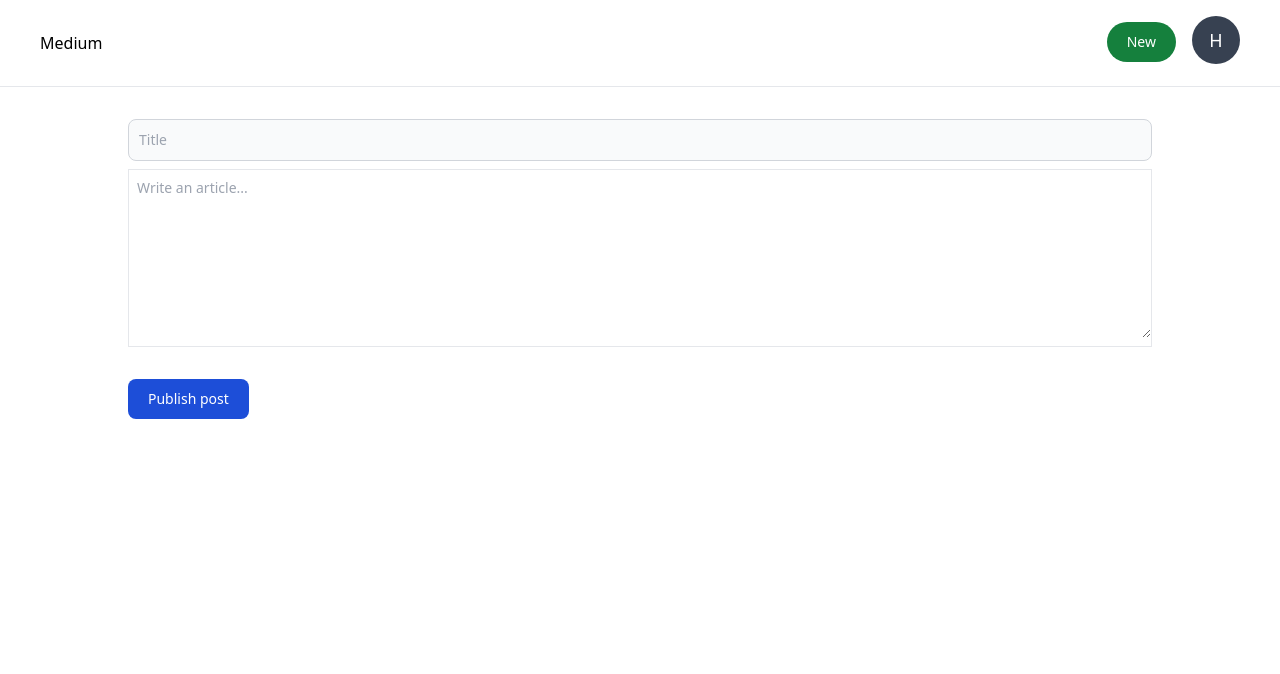
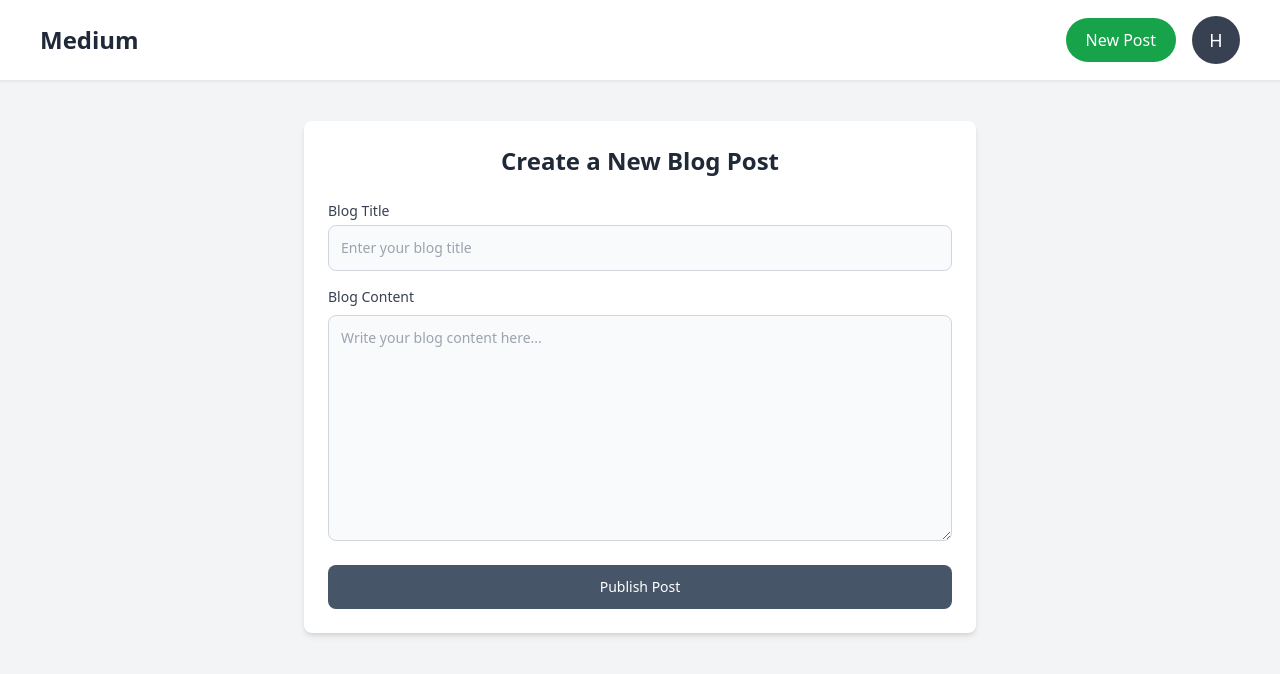
Before and after one commit to w0wayush/Blog-Website, a React (Vite) app in the folder frontend/: page /publish in a window 1280 px wide. Shown: the top 674 px of the page. Built offline with nearby package versions, Linux system fonts and the light colour scheme.

Commit message:
UI Changes

```diff
--- a/frontend/src/components/Appbar.tsx
+++ b/frontend/src/components/Appbar.tsx
@@ -3,24 +3,25 @@ import { Link } from "react-router-dom";
 
 export const Appbar = () => {
   return (
-    <div className="border-b flex justify-between px-10 py-4">
+    <div className="border-b bg-white shadow-sm sticky top-0 z-50">
+      <div className="flex justify-between items-center px-10 py-4">
         <Link
-        to={"/blogs"}
-        className="flex flex-col justify-center cursor-pointer"
+          to="/blogs"
+          className="text-2xl font-bold text-gray-800 cursor-pointer"
         >
           Medium
         </Link>
-      <div>
+        <div className="flex items-center">
           <Link to={`/publish`}>
             <button
               type="button"
-            className="mr-4 text-white bg-green-700 hover:bg-green-800 focus:outline-none focus:ring-4 focus:ring-green-300 font-medium rounded-full text-sm px-5 py-2.5 text-center me-2 mb-2 "
+              className="mr-4 text-white bg-green-600 hover:bg-green-700 focus:outline-none focus:ring-4 focus:ring-green-300 font-medium rounded-full px-5 py-2.5"
             >
-            New
+              New Post
             </button>
           </Link>
-
-        <Avatar size={"big"} name="harkirat" />
+          <Avatar size="big" name="Harkirat" />
+        </div>
       </div>
     </div>
   );
--- a/frontend/src/components/BlogSkeleton.tsx
+++ b/frontend/src/components/BlogSkeleton.tsx
@@ -8,7 +8,7 @@ export const BlogSkeleton = () => {
           <div className="h-4 w-4 bg-gray-200 rounded-full w-48 mb-4"></div>
           <div className="h-2 bg-gray-200 rounded-full mb-2.5"></div>
           <div className="h-2 bg-gray-200 rounded-full mb-2.5"></div>
-          <div className="flex justify-center flex-col pl-2 flex justify-center flex-col">
+          <div className="flex justify-center flex-col pl-2 ">
             <Circle />
           </div>
           <div className="pl-2 font-thin text-slate-500 text-sm flex justify-center flex-col">
--- a/frontend/src/pages/Publish.tsx
+++ b/frontend/src/pages/Publish.tsx
@@ -10,24 +10,46 @@ export const Publish = () => {
   const navigate = useNavigate();
 
   return (
-    <div>
+    <div className="min-h-screen bg-gray-100">
       <Appbar />
-      <div className="flex justify-center w-full pt-8">
-        <div className="max-w-screen-lg w-full">
+      <div className="flex justify-center w-full pt-10">
+        <div className="max-w-2xl w-full bg-white shadow-md rounded-lg p-6">
+          <h2 className="text-2xl font-bold text-gray-800 mb-6 text-center">
+            Create a New Blog Post
+          </h2>
+
+          <div className="mb-4">
+            <label
+              htmlFor="title"
+              className="block text-sm font-medium text-gray-700"
+            >
+              Blog Title
+            </label>
             <input
+              id="title"
               onChange={(e) => {
                 setTitle(e.target.value);
               }}
               type="text"
-            className="w-full bg-gray-50 border border-gray-300 text-gray-900 text-sm rounded-lg focus:ring-blue-500 focus:border-blue-500 block w-full p-2.5"
-            placeholder="Title"
+              className="mt-1 w-full bg-gray-50 border border-gray-300 text-gray-900 text-sm rounded-lg focus:ring-blue-500 focus:border-blue-500 p-3"
+              placeholder="Enter your blog title"
             />
+          </div>
 
+          <div className="mb-6">
+            <label
+              htmlFor="description"
+              className="block text-sm font-medium text-gray-700"
+            >
+              Blog Content
+            </label>
             <TextEditor
               onChange={(e) => {
                 setDescription(e.target.value);
               }}
             />
+          </div>
+
           <button
             onClick={async () => {
               const response = await axios.post(
@@ -45,9 +67,9 @@ export const Publish = () => {
               navigate(`/blog/${response.data.id}`);
             }}
             type="submit"
-            className="mt-4 inline-flex items-center px-5 py-2.5 text-sm font-medium text-center text-white bg-blue-700 rounded-lg focus:ring-4 focus:ring-blue-200 dark:focus:ring-blue-900 hover:bg-blue-800"
+            className="w-full inline-flex items-center justify-center px-5 py-3 text-sm font-medium text-white bg-slate-600 rounded-lg focus:ring-4 focus:ring-blue-300 hover:bg-slate-700 transition-all"
           >
-            Publish post
+            Publish Post
           </button>
         </div>
       </div>
@@ -62,21 +84,14 @@ function TextEditor({
 }) {
   return (
     <div className="mt-2">
-      <div className="w-full mb-4 ">
-        <div className="flex items-center justify-between border">
-          <div className="my-2 bg-white rounded-b-lg w-full">
-            <label className="sr-only">Publish post</label>
       <textarea
         onChange={onChange}
         id="editor"
-              rows={8}
-              className="focus:outline-none block w-full px-0 text-sm text-gray-800 bg-white border-0 pl-2"
-              placeholder="Write an article..."
+        rows={10}
+        className="block w-full p-3 text-sm text-gray-800 bg-gray-50 border border-gray-300 rounded-lg focus:ring-blue-500 focus:border-blue-500"
+        placeholder="Write your blog content here..."
         required
       />
     </div>
-        </div>
-      </div>
-    </div>
   );
 }
```
Lines whose indentation alone changed are shown as unchanged.
